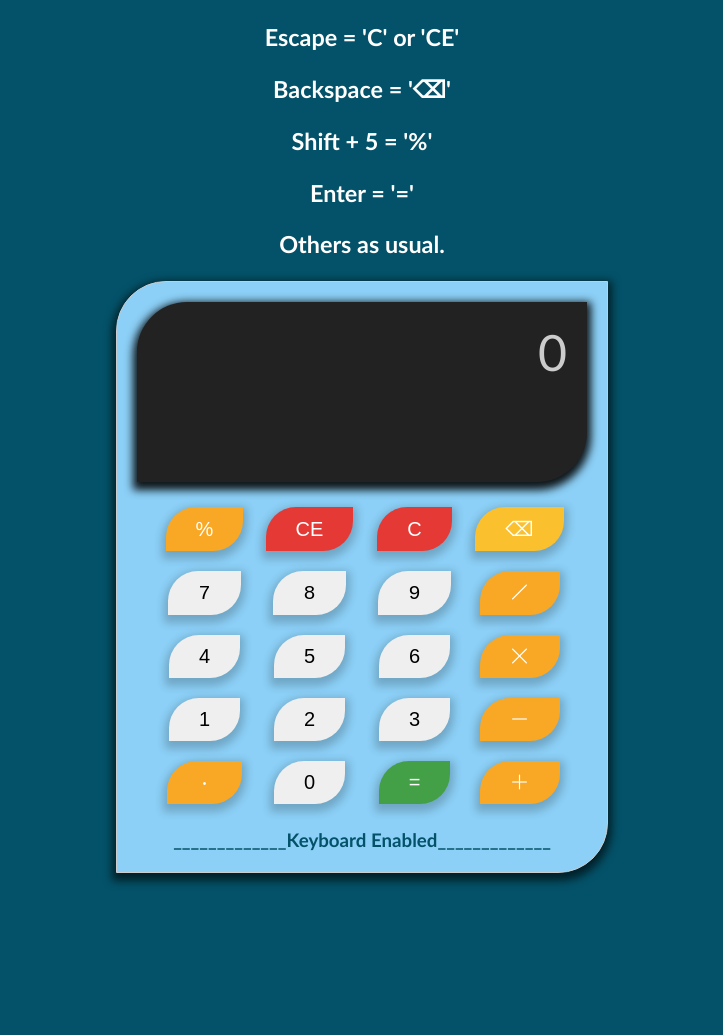
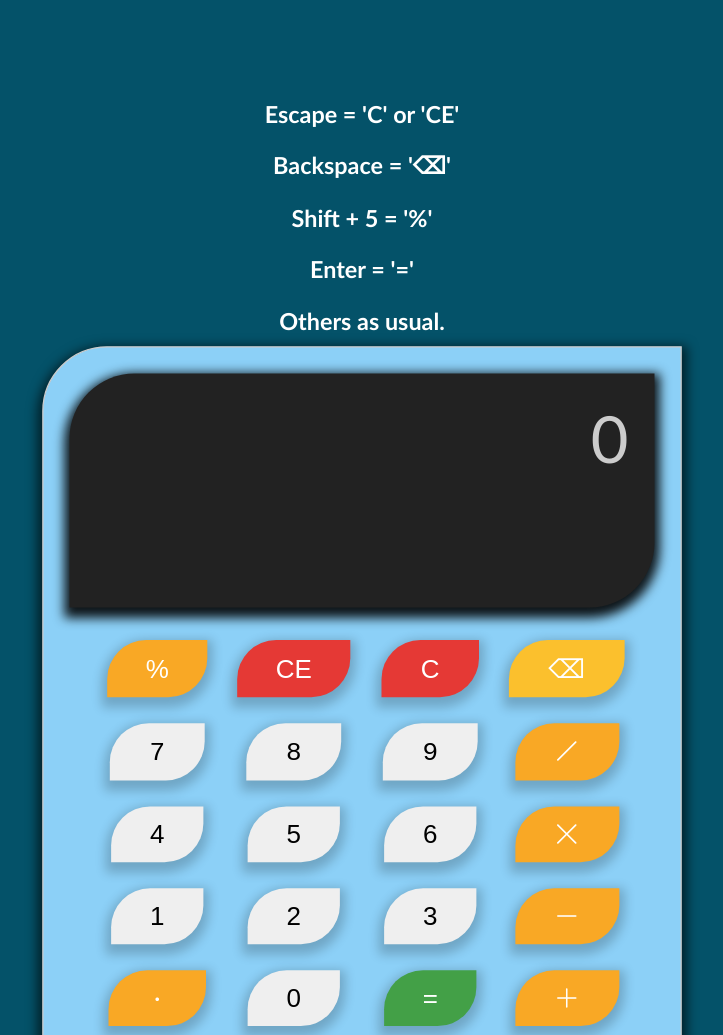
Before and after one commit to Vikashsigh24/Cognorise-Infotech-Calculator, a plain HTML site: page index.html in a window 1280 px wide. Shown: the top 1035 px of the page, without its empty margins (278-1001 px from the left). Before the commit the page ends 923 px from the top, so only its background shows below. Drawn offline with nearby package versions, Linux system fonts and the light colour scheme; a web font is replaced by a local one.

Commit message:
Update style.css

```diff
--- a/style.css
+++ b/style.css
@@ -183,11 +183,12 @@ button:active {
 @media screen and (min-width: 769px) and (max-width:1350px) {
     .hints {
         text-align: center;
-        margin: 0;
+        margin: 100px auto;
     }
 
     .calculator {
         margin-top: 0;
-        margin-bottom: 50px;
+        margin-bottom: 150px;
+        transform: scale(1.3);
     }
 }
```
